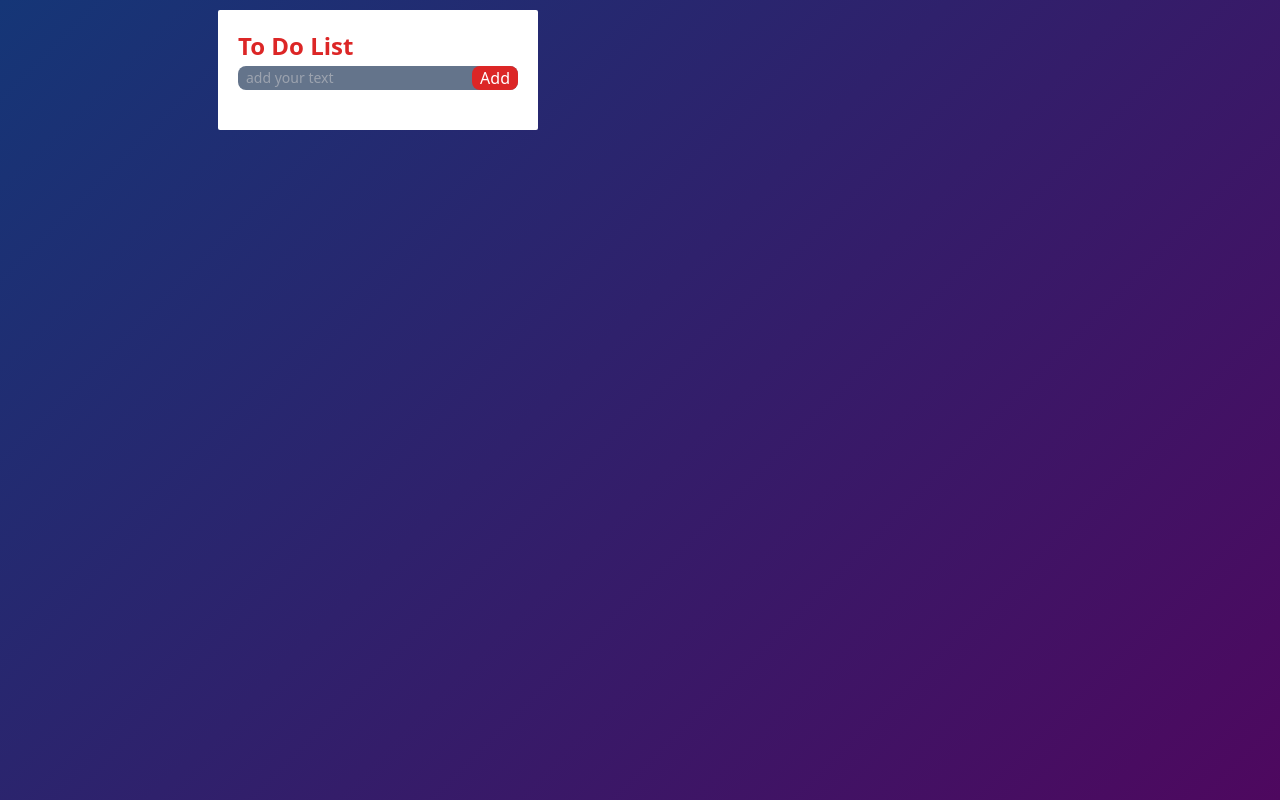
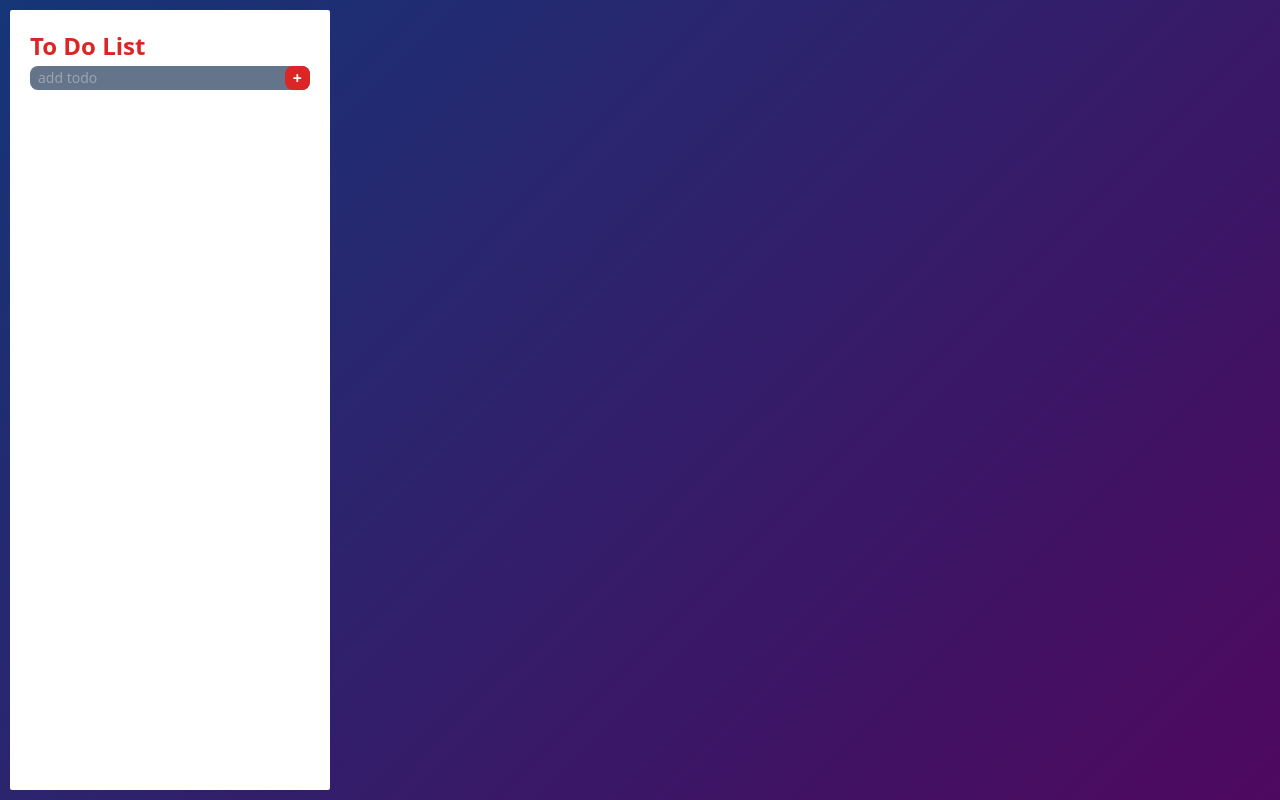
Before and after one commit to abrhamkindie/my-todo_list-project, a website: page public/index.html in a window 1280 px wide. Drawn offline with Linux system fonts and the light colour scheme.

Commit message:
Position The Container Div to Center, Organize Code I Positioned The Container Div To The Left, and Made It Into A Flexbox I Organized and Made The Code Easier and Cleaner For Reading and Interpretation I Also Did Some Twiks on Style.css

```diff
--- a/public/index.html
+++ b/public/index.html
@@ -3,30 +3,22 @@
 <head>
     <meta charset="UTF-8">
     <meta name="viewport" content="width=device-width, initial-scale=1.0">
-    <title>Document</title>
+    <title>Abrsh-K TodoList</title>
     <link rel="stylesheet" href="./style.css">
     <link rel="stylesheet" href="https://cdnjs.cloudflare.com/ajax/libs/font-awesome/6.6.0/css/all.min.css" integrity="sha512-Kc323vGBEqzTmouAECnVceyQqyqdsSiqLQISBL29aUW4U/M7pSPA/gEUZQqv1cwx4OnYxTxve5UMg5GT6L4JJg==" crossorigin="anonymous" referrerpolicy="no-referrer" />
 </head>
 <body >
-<div class=" container">
-
-    <div class="todo-app  w-80 bg-white   p-5   ml-52 rounded-sm">
-      <h1 class="  font-bold text-2xl text-red-600 mb-1" >To Do List  </h1>
-     <div class="row  rounded-lg flex justify-between items-center mb-5 bg-slate-500 ">
-        <input class=" flex-1 pl-2 mr-2      border-0 outline-none bg-transparent  text-sm " type="text" id="input-box" placeholder="add your text">
-        <button class="btn bg-red-600 px-2 rounded-lg text-white" id="Add-btn" type="submit">Add </button>
+    <div class="container flex">
+        <div class="todo-app w-80 bg-white p-5 rounded-sm">
+            <h1 class="font-bold text-2xl text-red-600 mb-1">To Do List</h1>
+            <div class="row rounded-lg flex justify-between items-center mb-5 bg-slate-500 ">
+                <input class="flex-1 pl-2 mr-2 border-0 outline-none bg-transparent text-sm " type="text" id="input-box" placeholder="add todo">
+                <button class="btn bg-red-600 font-bold px-2 rounded-lg text-white" id="Add-btn" type="submit">+</button>
+            </div>
+            <ul class="task-list">
+            </ul>
+        </div>
     </div>
-<ul class="task-list">
-    <!--  <li class="checked">task1</li>
-     <li class="list">task1</li>
-
--->
-</ul>
-
-
-    </div>
-
- </div>
 
 <script src="index.js"></script>
 </body>
--- a/public/index.js
+++ b/public/index.js
@@ -2,13 +2,20 @@
  const btn=document.querySelector('#Add-btn');
  const tasklist=document.querySelector('.task-list');
 
+ function saveData(){
+  localStorage.setItem('Data', tasklist.innerHTML);
+}
+function showTask(){
+  tasklist.innerHTML = localStorage.getItem('Data');
+}
+
  btn.addEventListener('click',function(){
 
     if(inputBox.value === ''){
-        alert('you must write something');
+        alert('you must write something!!!');
     }
     else{
-        let li=document.createElement('li');
+        let li = document.createElement('li');
         li.innerHTML=inputBox.value;
         tasklist.appendChild(li);
 
@@ -19,22 +26,18 @@
      inputBox.value = '';
      saveData();
  })
- tasklist.addEventListener('click',function(e){
+
+ tasklist.addEventListener('click', function(e){
     if(e.target.tagName === 'LI'){
       e.target.classList.toggle('checked');
       saveData();
     }
     else if(e.target.tagName === 'SPAN'){
-        e.target.parentElement.remove();
-        saveData();
+      e.target.parentElement.remove();
+      saveData();
     }
- },false);
+ }, false);
 
 
- function saveData(){
-   localStorage.setItem('Data',tasklist.innerHTML);
- }
- function showTask(){
-   tasklist.innerHTML=localStorage.getItem('Data');
- }
+
  showTask();
--- a/src/style.css
+++ b/src/style.css
@@ -9,8 +9,8 @@
 .container{
     background: linear-gradient(135deg,  #153677,#4e085f);
     padding: 10px;
- width:100%;
- min-height:100vh;
+      width:100%;
+      min-height:100vh;
 }
 ul li{
 user-select: none;
@@ -54,5 +54,4 @@ padding-right: 10px;
        }
        ul li span:hover{
         background-color:rgb(176, 173, 173);
-
        }
```
